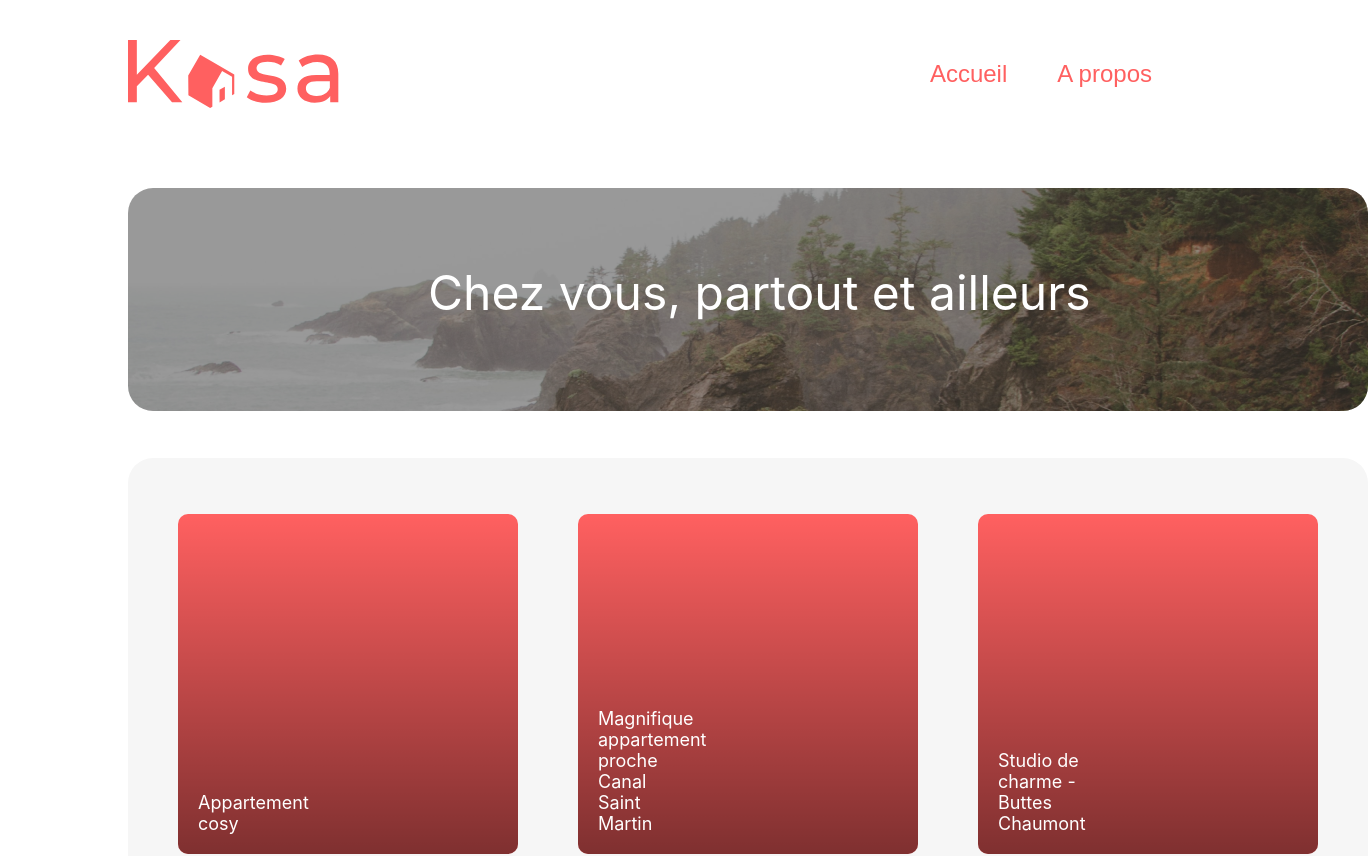
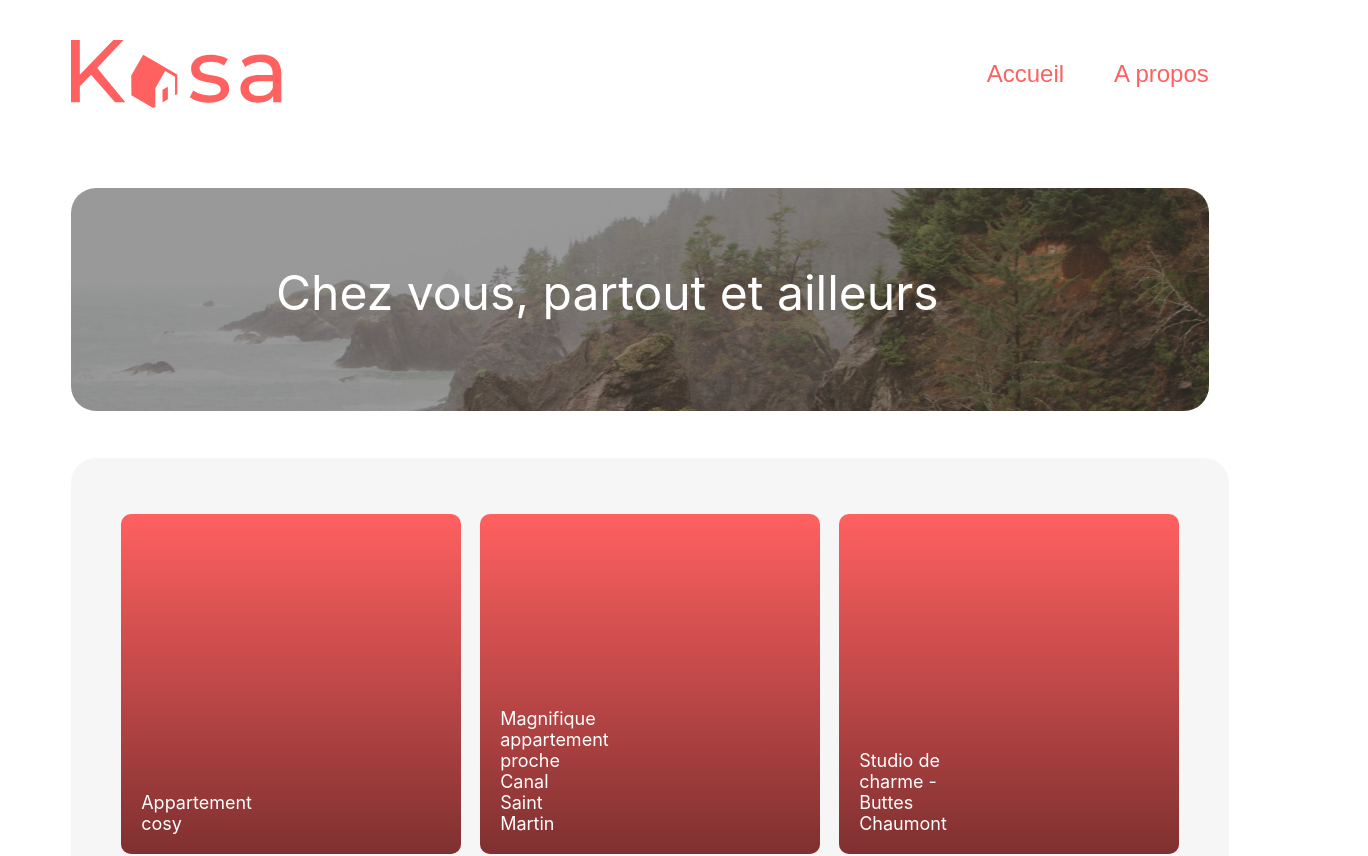
Before and after one commit to Romain-6793/Romain-6793_11_03102022, a React (Create React App) app: page / in a window 1280 px wide. Shown: the top 856 px of the page, 1368 px wide, since content can reach past the window. Built offline with nearby package versions, Linux system fonts and the light colour scheme.

Commit message:
Horizontal scrolling fixed

```diff
--- a/src/components/Footer.js
+++ b/src/components/Footer.js
@@ -3,12 +3,10 @@ import footerLogo from '../assets/footer-logo.svg'
 
 function Footer() {
     return (
-        <div>
-            <div className="footer">
-                <img src={footerLogo} alt="logo de kasa" className="footer-logo"></img>
-                <span className="footer-subtitle">© 2020 Kasa. All rights reserved</span>
-            </div>
-        </div>
+        <footer className="footer">
+            <img src={footerLogo} alt="logo de kasa" className="footer-logo"></img>
+            <span className="footer-subtitle">© 2020 Kasa. All rights reserved</span>
+        </footer>
     )
 }
 
--- a/src/components/Header.js
+++ b/src/components/Header.js
@@ -8,13 +8,13 @@ import '../styles/Header.css'
 
 function Header() {
     return (
-        <div className="header-flex">
+        <header className="header-flex">
             <img src={logo} alt="logo de kasa" className="kasa-logo"></img>
             <nav className="header-nav">
                 <Link to="home" className="home-link" >Accueil</Link>
                 <Link to="about" className="about-link">A propos</Link>
             </nav>
-        </div>
+        </header>
     )
 }
 
--- a/src/components/homepage/HomeBanner.js
+++ b/src/components/homepage/HomeBanner.js
@@ -7,7 +7,7 @@ import '../../styles/homepage/HomeBanner.css'
 function HomeBanner() {
     return (
         <div className="homeBanner-bg">
-            <Link to="*">
+            <Link to="*" className="home">
                 <img src={homeBackground} alt="bord de mer exotique" className="homeBanner-image">
                 </img>
                 <div className="homeBanner-layer"></div>
--- /dev/null
+++ b/src/components/homepage/HomeMainWrapper.js
@@ -0,0 +1,18 @@
+
+import '../../styles/MainWrapper.css'
+import HomeBanner from "./HomeBanner"
+import Gallery from "./Gallery"
+
+function HomeMainWrapper(props) {
+
+    const data = props.data
+
+    return (
+        <div className="main-wrapper">
+            <HomeBanner /><Gallery data={data} />
+        </div>
+    )
+
+}
+
+export default HomeMainWrapper
--- a/src/pages/Home.jsx
+++ b/src/pages/Home.jsx
@@ -1,7 +1,6 @@
 import React from 'react';
 import Footer from '../components/Footer';
-import HomeBanner from '../components/homepage/HomeBanner';
-import Gallery from '../components/homepage/Gallery';
+import HomeMainWrapper from '../components/homepage/HomeMainWrapper';
 
 function Home(props) {
 
@@ -9,7 +8,7 @@ function Home(props) {
 
     return (
         <div>
-            <HomeBanner /><Gallery data={data} /><Footer />
+            <HomeMainWrapper data={data} /><Footer />
         </div>
     );
 }
--- a/src/styles/Footer.css
+++ b/src/styles/Footer.css
@@ -1,5 +1,6 @@
 .footer {
-    width: 127.5%;
+    /* width: 127.5%; */
+    width: 100%;
     height: 209px;
     background: #000000;
     margin-top: 50px;
@@ -7,9 +8,6 @@
     flex-flow: column wrap;
     justify-content: center;
     align-items: center;
-    margin-left: -15%;
-    margin-right: -15%;
-
 }
 
 .footer-subtitle {
--- a/src/styles/Header.css
+++ b/src/styles/Header.css
@@ -1,4 +1,6 @@
 .header-flex {
+    margin-left: 5%;
+    margin-right: 5%;
     display: flex;
     flex-flow: row wrap;
     justify-content: space-between;
--- /dev/null
+++ b/src/styles/MainWrapper.css
@@ -0,0 +1,4 @@
+.main-wrapper {
+    margin-left: 5%;
+    margin-right: 5%;
+}
--- a/src/styles/homepage/Gallery.css
+++ b/src/styles/homepage/Gallery.css
@@ -1,6 +1,6 @@
 
 .gallery-container {
-    width: 1140px;
+    width: 93%;
     background: #F6F6F6;
     border-radius: 25px;
     margin-top: 43px;
--- a/src/styles/homepage/HomeBanner.css
+++ b/src/styles/homepage/HomeBanner.css
@@ -7,12 +7,13 @@
     position: relative;
 }
 
-.homeBanner-image, .homeBanner-layer {
-width: 1240px;
-height: 223px;
-border-radius: 25px;
+.homeBanner-image, .homeBanner-layer, .homeBanner-flex {
+    width: 100%;
+    height: 223px;
+    border-radius: 25px;
 
 }
+
 
 .homeBanner-layer
 {
@@ -28,7 +29,7 @@ border-radius: 25px;
     font-size: 48px;
     position: absolute;
     top: 75px;
-    left: 300px;
+    left: 18%;
     color: #FFFFFF;
 
 }
--- a/src/styles/index.css
+++ b/src/styles/index.css
@@ -1,6 +1,7 @@
 body {
-  margin-left: 10%;
-  margin-right: 10%;
+  box-sizing: border-box;
+  /* margin-left: 5%;
+  margin-right: 5%; */
   font-family: -apple-system, BlinkMacSystemFont, 'Segoe UI', 'Roboto', 'Oxygen',
     'Ubuntu', 'Cantarell', 'Fira Sans', 'Droid Sans', 'Helvetica Neue',
     sans-serif;
```
